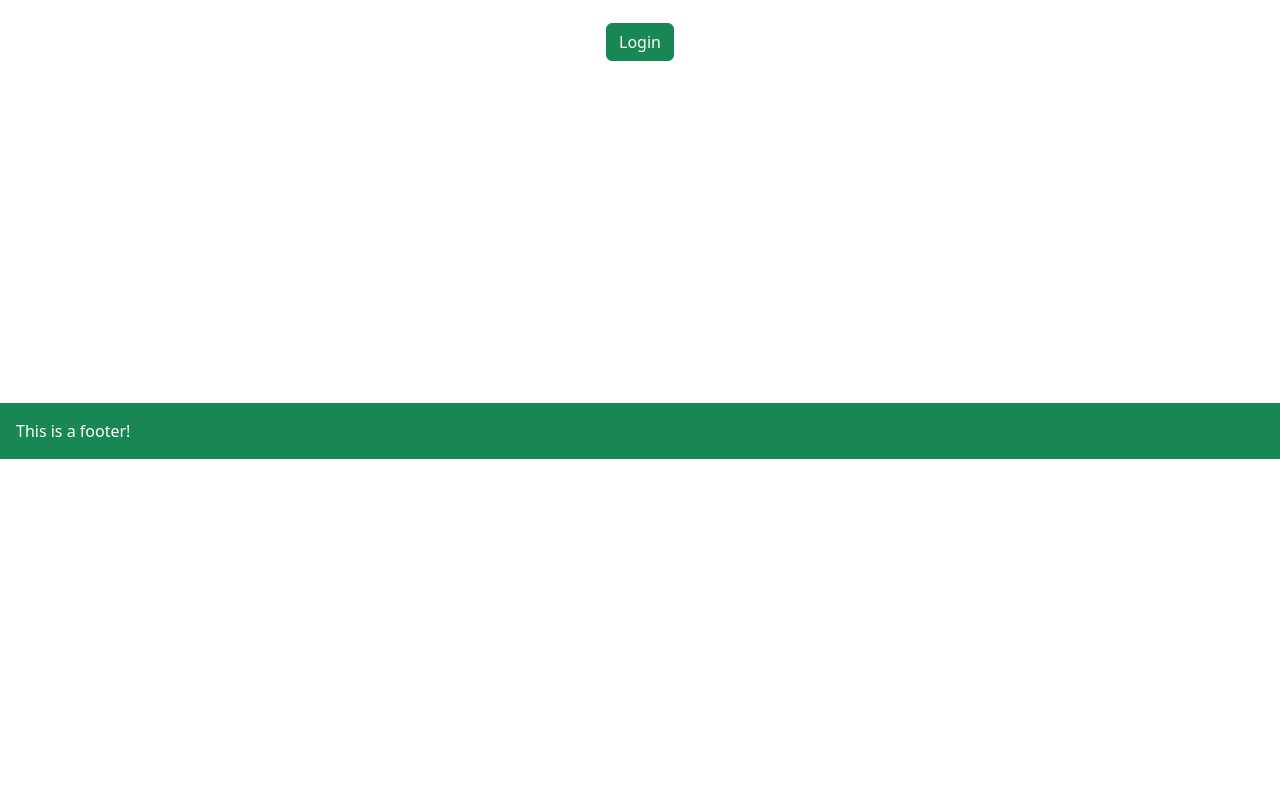
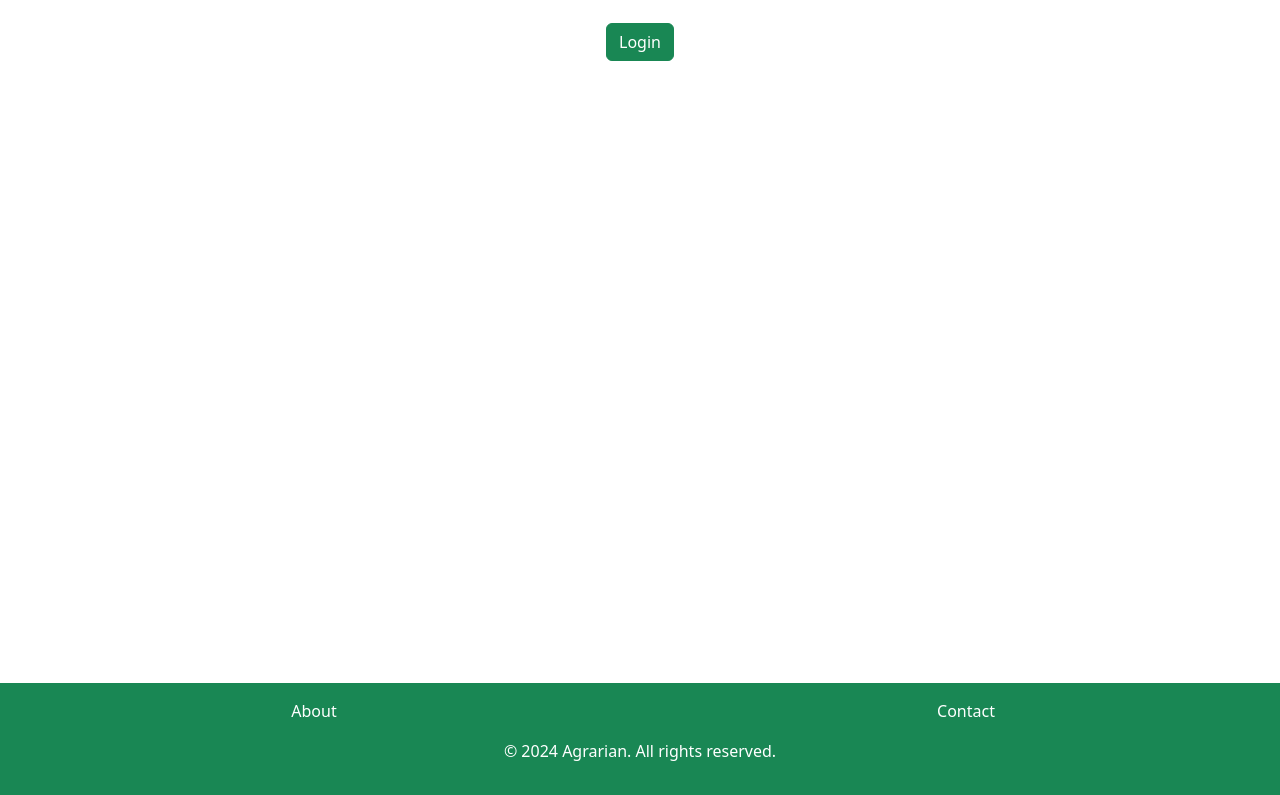
Before and after one commit to CraigAT1181/fe-agrarian-react, a React (Vite) app: page /login in a window 1280 px wide. Shown: the part 341-1136 px from the top of the page. Before the commit the page ends 800 px from the top, so only its background shows below. Built offline with nearby package versions, Linux system fonts and the light colour scheme.

Commit message:
Refactored UserCard to not include a message button for the logged-in user. Added styling to Footer and Heading.

```diff
--- a/src/App.jsx
+++ b/src/App.jsx
@@ -16,40 +16,16 @@ export default function App() {
     <>
       <AuthProvider>
         <Header />
-        <main className="d-flex-col mb-5 p-4">
+        <main className="d-flex-col mb-5 p-4" style={{ minHeight: "100vh" }}>
           <Routes>
-            <Route
-              path="/"
-              element={<Home />}
-            />
-            <Route
-              path="/home"
-              element={<Home />}
-            />
-            <Route
-              path="/exchange"
-              element={<Exchange />}
-            />
-            <Route
-              path="/messenger"
-              element={<Messenger />}
-            />
-            <Route
-              path="/posts"
-              element={<Posts />}
-            />
-            <Route
-              path="/*"
-              element={<ErrorHandling />}
-            />
-            <Route
-              path="/login"
-              element={<Login />}
-            />
-            <Route
-              path="/register"
-              element={<Register />}
-            />
+            <Route path="/" element={<Home />} />
+            <Route path="/home" element={<Home />} />
+            <Route path="/exchange" element={<Exchange />} />
+            <Route path="/messenger" element={<Messenger />} />
+            <Route path="/posts" element={<Posts />} />
+            <Route path="/*" element={<ErrorHandling />} />
+            <Route path="/login" element={<Login />} />
+            <Route path="/register" element={<Register />} />
           </Routes>
         </main>
 
--- a/src/components/Footer.jsx
+++ b/src/components/Footer.jsx
@@ -1,5 +1,20 @@
 import React from "react";
+import "bootstrap/dist/css/bootstrap.min.css";
 
 export default function Footer() {
-  return <footer className="fixed-bottom bg-success text-white p-3">This is a footer!</footer>;
+  return (
+    <footer className="bg-success text-white text-center py-3">
+      <div className="row">
+        <div className="col">
+          <p>About</p>
+        </div>
+        <div className="col">
+          <p>Contact</p>
+        </div>
+      </div>
+      <div className="container">
+        <p>&copy; 2024 Agrarian. All rights reserved.</p>
+      </div>
+    </footer>
+  );
 }
--- a/src/components/UserCard.jsx
+++ b/src/components/UserCard.jsx
@@ -4,7 +4,7 @@ import { useAuth } from "./AuthContext";
 import "../App.css";
 
 export default function UserCard({ users }) {
-  const { loggedUser } = useAuth();
+  const { user } = useAuth();
   const navigate = useNavigate();
 
   const handleMessageClick = () => {
@@ -14,17 +14,18 @@ export default function UserCard({ users }) {
   };
   return (
     <>
-      {users.map((user) => {
+      {users.map((person) => {
         return (
           <article
             id="UserCard"
             className="card shadow mt-4 "
-            key={user.user_id}
+            key={person.user_id}
             style={{
               width: "25rem",
               height: "auto",
               marginRight: "3rem",
-            }}>
+            }}
+          >
             <div className="row no-gutters">
               <div className="col-md-4">
                 <img
@@ -36,29 +37,32 @@ export default function UserCard({ users }) {
               </div>
               <div className="col text-center">
                 <div className="d-flex-col mt-4">
-                  <h4 className="card-title">{user.user_name}</h4>
+                  <h4 className="card-title">{person.user_name}</h4>
 
                   <div className="mb-1">
-                    {loggedUser ? (
-                      <button
-                        className="btn btn-success mt-2"
-                        style={{ width: "8rem" }}
-                        onClick={handleMessageClick}>
-                        Message
-                      </button>
-                    ) : null}
+                    {user &&
+                      (user.user_id !== person.user_id ? (
+                        <button
+                          className="btn btn-success mt-2"
+                          style={{ width: "8rem" }}
+                          onClick={handleMessageClick}
+                        >
+                          Message
+                        </button>
+                      ) : null)}
                   </div>
                 </div>
               </div>
             </div>
             <div className="d-flex m-1 mt-2 mb-2 justify-content-center">
-              {user.produce.length > 0 ? (
-                user.produce.map((item, index) => {
+              {person.produce.length > 0 ? (
+                person.produce.map((item, index) => {
                   return (
                     <p
                       className="custom-outline-success"
                       style={{ marginLeft: "1rem" }}
-                      key={index}>
+                      key={index}
+                    >
                       {item}
                     </p>
                   );
@@ -66,7 +70,8 @@ export default function UserCard({ users }) {
               ) : (
                 <p
                   className="custom-outline-danger"
-                  style={{ marginLeft: "1rem" }}>
+                  style={{ marginLeft: "1rem" }}
+                >
                   No produce available.
                 </p>
               )}
```
